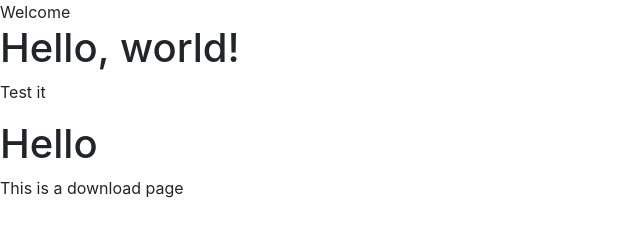
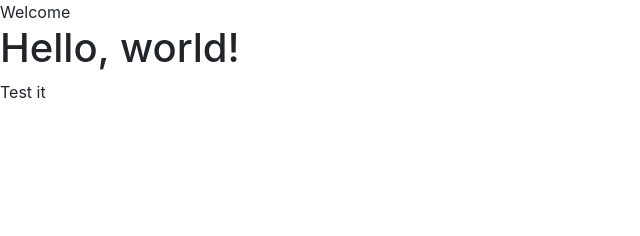
Before and after one commit to klal987/klal987.github.io, a plain HTML site: page index.html in a window 1280 px wide. Shown: the whole page, without its empty margins (0-640 px from the left). Drawn offline with nearby package versions, Linux system fonts and the light colour scheme.

Commit message:
Update index.html

```diff
--- a/index.html
+++ b/index.html
@@ -29,8 +29,3 @@ Welcome
     <script src="https://maxcdn.bootstrapcdn.com/bootstrap/4.0.0/js/bootstrap.min.js" integrity="sha384-JZR6Spejh4U02d8jOt6vLEHfe/JQGiRRSQQxSfFWpi1MquVdAyjUar5+76PVCmYl" crossorigin="anonymous"></script>
   </body>
 </html>
-<body>
-<h1> Hello</h1>
-<p>This is a download page</p>
-</body>
-</html>
```
